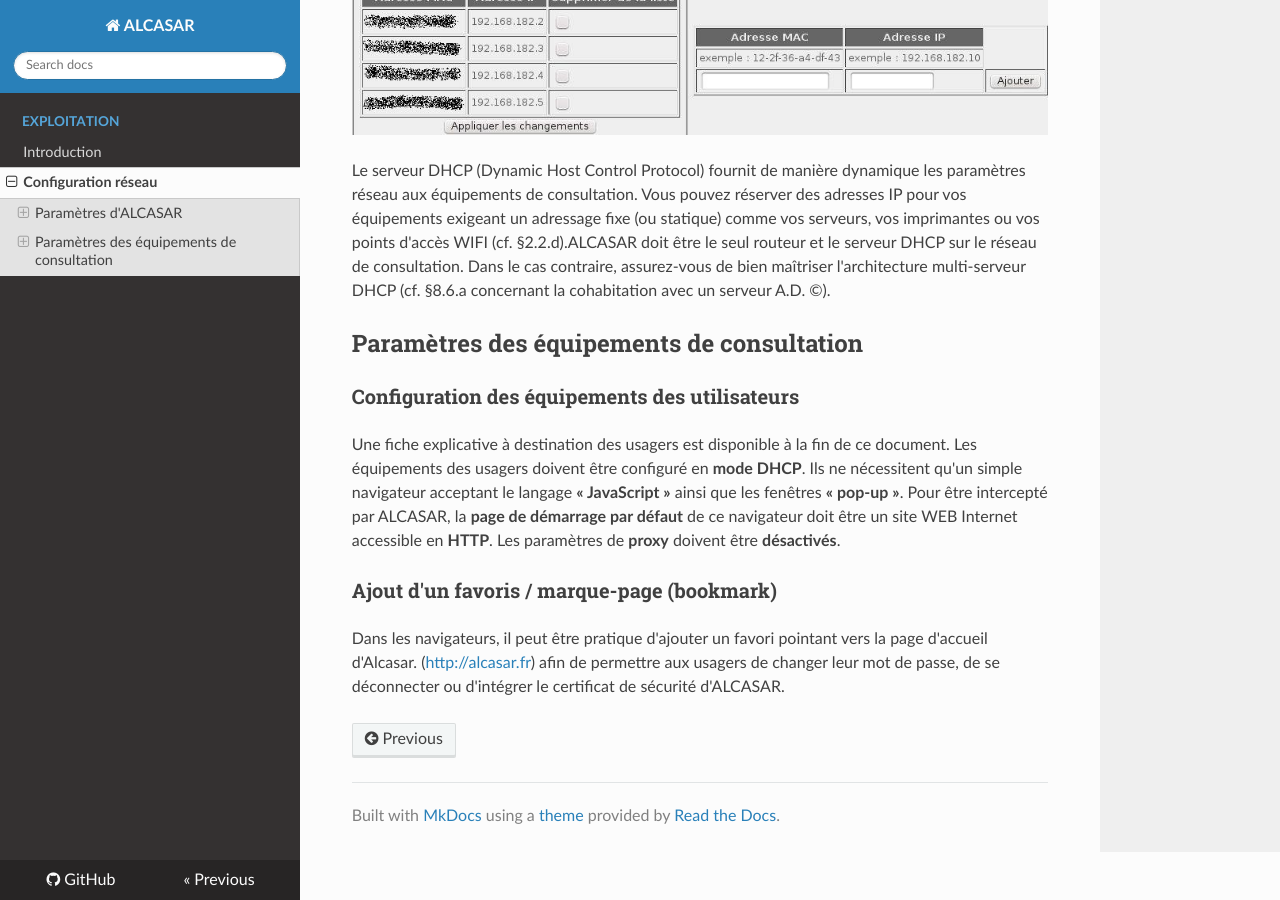
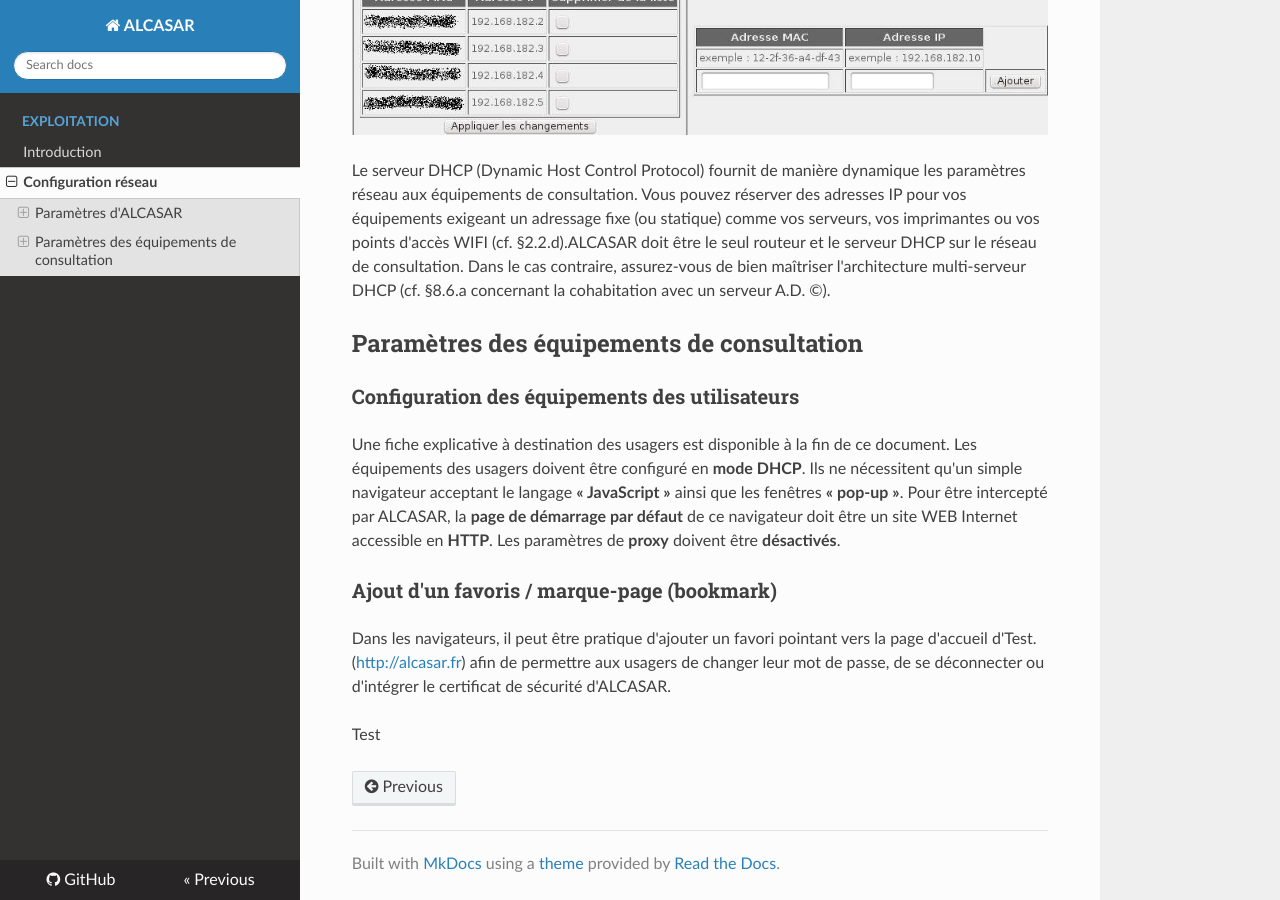
Before and after one commit to Bettyna-Bourcier2/Alcasar-documentation, an MkDocs documentation site: the page built from docs/configuration_reseau.md, in a window 1280 px wide and 900 px high, scrolled down 1921 px. Built offline with MkDocs 1.6.1, drawn with Linux system fonts in a browser that asks for light colours; nearby versions of some CDN libraries; old or Windows-style settings are respelled for this version of MkDocs.

Commit message:
Update configuration_reseau.md
Test

```diff
--- a/docs/configuration_reseau.md
+++ b/docs/configuration_reseau.md
@@ -47,4 +47,6 @@ Une fiche explicative à destination des usagers est disponible à la fin de ce
 
 ### Ajout d'un favoris / marque-page (bookmark)
 
-Dans les navigateurs, il peut être pratique d'ajouter un favori pointant vers la page d'accueil d'Alcasar. ([http://alcasar.fr](http://alcasar.fr)) afin de permettre aux usagers de changer leur mot de passe, de se déconnecter ou d'intégrer le certificat de sécurité d'ALCASAR.
+Dans les navigateurs, il peut être pratique d'ajouter un favori pointant vers la page d'accueil d'Test. ([http://alcasar.fr](http://alcasar.fr)) afin de permettre aux usagers de changer leur mot de passe, de se déconnecter ou d'intégrer le certificat de sécurité d'ALCASAR.
+
+Test
```
